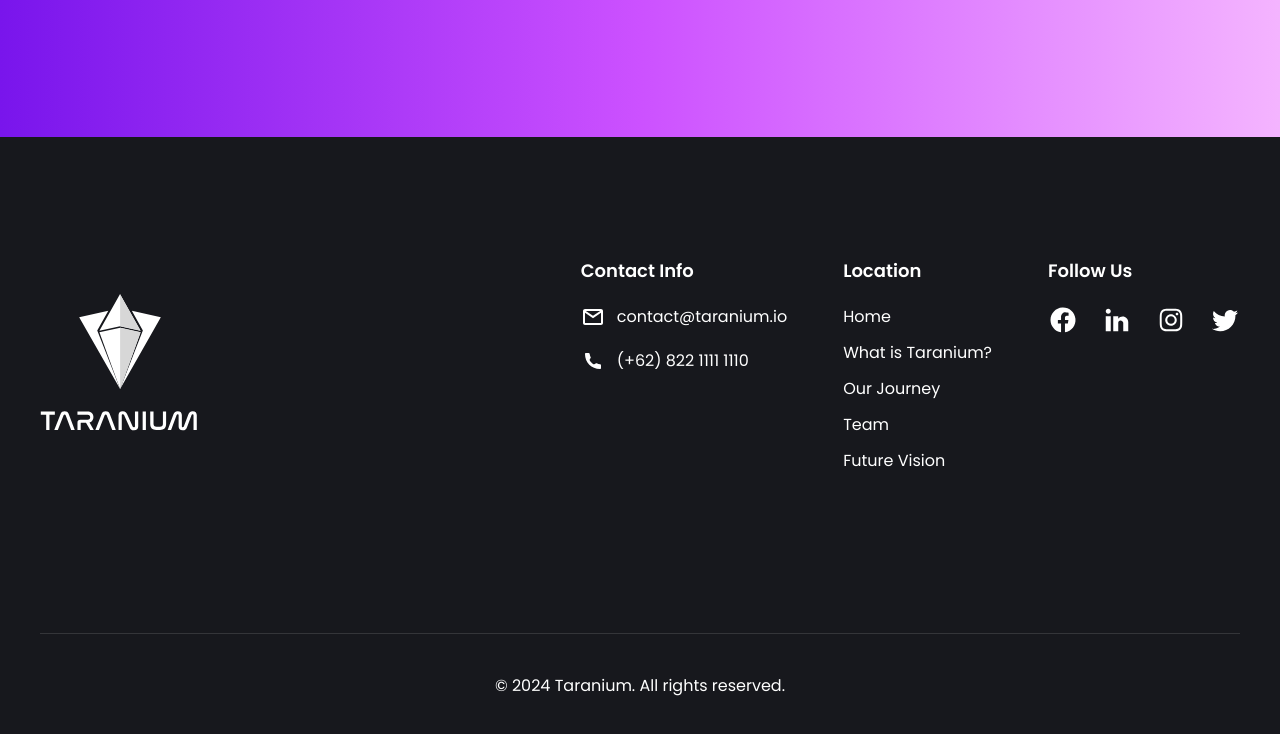
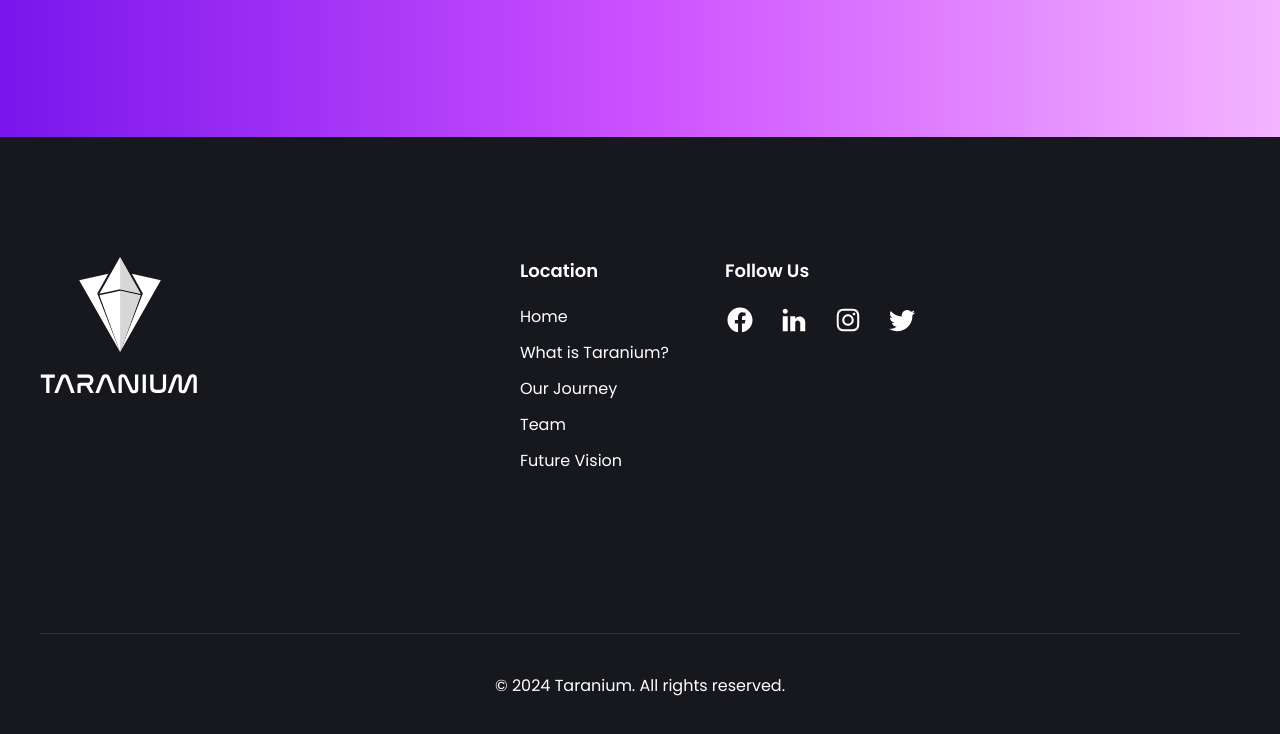
Before and after one commit to rinaldiihsan/taranium, an Astro site: page / in a window 1280 px wide. Shown: the part 3265-3999 px from the top of the page. Built offline with nearby package versions, Linux system fonts and the light colour scheme; Astro itself is replaced by a stand-in of ours; a web font is replaced by a local one.

Commit message:
Taranium Update: Update Viewport

```diff
--- a/src/components/Footer.tsx
+++ b/src/components/Footer.tsx
@@ -5,36 +5,11 @@ const Footer = () => {
   return (
     <footer className="relative w-full pt-[100px] pb-[20px] md:px-6 lg:px-10 bg-[#17181D]">
       <div className="md:max-w-[80rem] py-5 px-5 md:px-0 lg:mx-auto flex flex-col gap-y-[10rem]">
-        <div className="flex flex-col md:flex-row lg:items-center justify-between gap-y-20 md:gap-y-0">
+        <div className="flex flex-col md:flex-row lg:items-start justify-start gap-y-20 md:gap-y-0 gap-x-0 md:gap-x-[20rem]">
           <div>
             <img src="/logo-footer.svg" alt="logo" className="" />
           </div>
           <div className="flex flex-col md:flex-row justify-between items-start gap-x-14">
-            <div className="flex flex-col gap-y-5">
-              <h1 className="text-white font-semibold text-lg">Contact Info</h1>
-              <div className="flex flex-col gap-y-3">
-                <div className="flex gap-x-3">
-                  <svg width="24" height="24" viewBox="0 0 24 24" fill="none" xmlns="http://www.w3.org/2000/svg">
-                    <path
-                      d="M20 20H4C2.89543 20 2 19.1046 2 18V5.913C2.04661 4.84255 2.92853 3.99899 4 4H20C21.1046 4 22 4.89543 22 6V18C22 19.1046 21.1046 20 20 20ZM4 7.868V18H20V7.868L12 13.2L4 7.868ZM4.8 6L12 10.8L19.2 6H4.8Z"
-                      fill="white"
-                    />
-                  </svg>
-                  <p className="text-white">contact@taranium.io</p>
-                </div>
-              </div>
-              <div className="flex flex-col gap-y-3">
-                <div className="flex gap-x-3">
-                  <svg width="24" height="24" viewBox="0 0 24 24" fill="none" xmlns="http://www.w3.org/2000/svg">
-                    <path
-                      d="M18.9975 20C10.4659 20.0121 3.99088 13.4595 4.00001 5.00251C4.00001 4.45023 4.44773 4 5.00001 4H7.63937C8.13494 4 8.55593 4.36413 8.6287 4.85433C8.80311 6.0292 9.14517 7.17297 9.64448 8.2507L9.74725 8.4725C9.89013 8.78091 9.79328 9.14734 9.51668 9.34487C8.6993 9.92859 8.38692 11.1036 9.0237 12.0204C9.82278 13.1708 10.8301 14.1779 11.9803 14.9766C12.897 15.6132 14.0718 15.3009 14.6555 14.4836C14.8532 14.2069 15.2198 14.11 15.5284 14.2529L15.7492 14.3552C16.827 14.8545 17.9708 15.1966 19.1458 15.371C19.636 15.4437 20 15.8647 20 16.3603V19C20 19.5523 19.5512 20 18.9989 20L18.9975 20Z"
-                      fill="white"
-                    />
-                  </svg>
-                  <p className="text-white">(+62) 822 1111 1110</p>
-                </div>
-              </div>
-            </div>
             <div className="flex flex-col gap-y-5 ">
               <h1 className="text-white font-semibold text-lg">Location</h1>
               <div className="flex flex-col gap-y-3 text-white">
--- a/src/layouts/Main-Layouts.astro
+++ b/src/layouts/Main-Layouts.astro
@@ -10,6 +10,8 @@ const year = new Date().getFullYear();
   <head>
     <meta charset="utf-8" />
     <link rel="icon" type="image/svg+xml" href="/logo-solo.svg" />
+    <meta name="viewport" content="width=device-width, initial-scale=1" />
+
     <meta
       name="description"
       content={`Taranium is the first Indonesian blockchain platform built on Ethereum Virtual Machine (EVM) and Solidity. It’s designed to empower local developers and businesses with a robust, scalable, and user-friendly blockchain environment tailored to Indonesia's unique needs. ${year}`}
```
